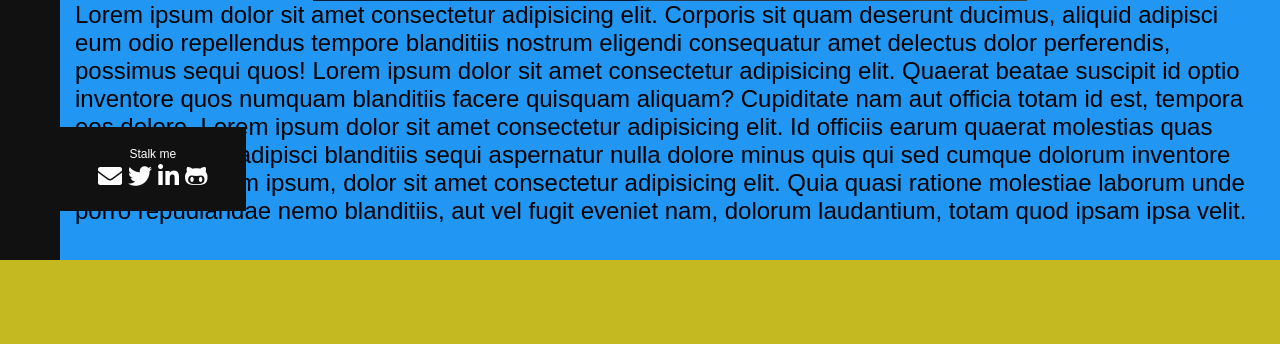
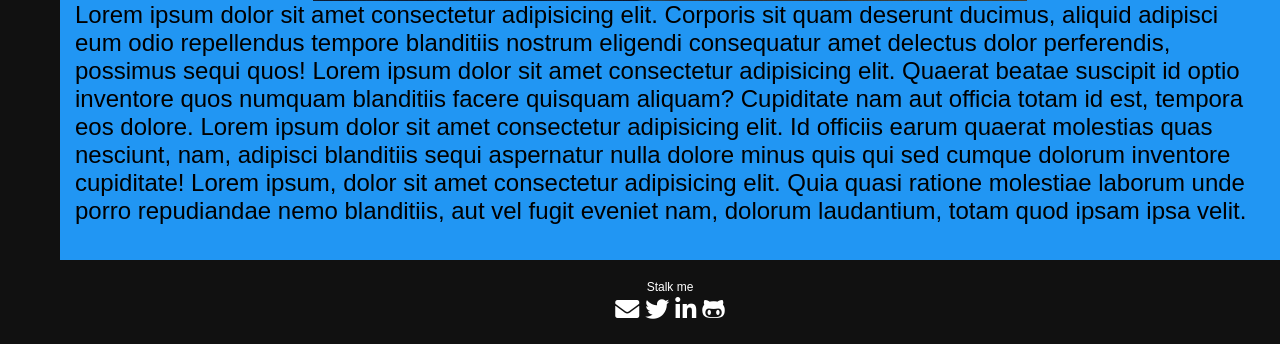
Before and after one commit to snowman07/snowman07.github.io, a PHP site: page / in a window 1280 px wide. Shown: the part 5643-5987 px from the top of the page. Before the commit the page ends 5903 px from the top, so only its background shows below. Run offline with PHP 8.4, Linux system fonts and the light colour scheme; some libraries are stand-ins or nearby versions.

Commit message:
moved footer inside main element which is not the best solution

```diff
--- a/arrpogi/css/style.css
+++ b/arrpogi/css/style.css
@@ -470,17 +470,18 @@ h2 {
 /* --- START OF footer ------------------------------ */
 
 footer {
-  position: absolute;
-  top: 5770px; /*try to remove this and make footer sticky*/
-  left: 60px;
+  position: relative;
+  top: 800px; /*try to remove this and make footer sticky*/
+  /* left: 60px; */
   color: #fff;
   background: #111;
+  padding: 20px;
 }
 
-.footer-container {
+/* .footer-container {
   position: relative;
   padding: 20px;
-}
+} */
 
 footer p {
   text-align: center;
```
Also changed, not shown: arrpogi/index.html (+4 -3 lines).
